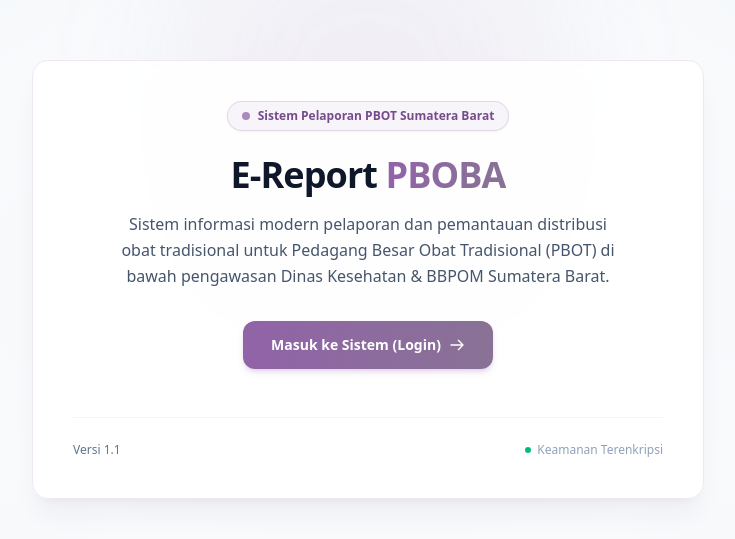
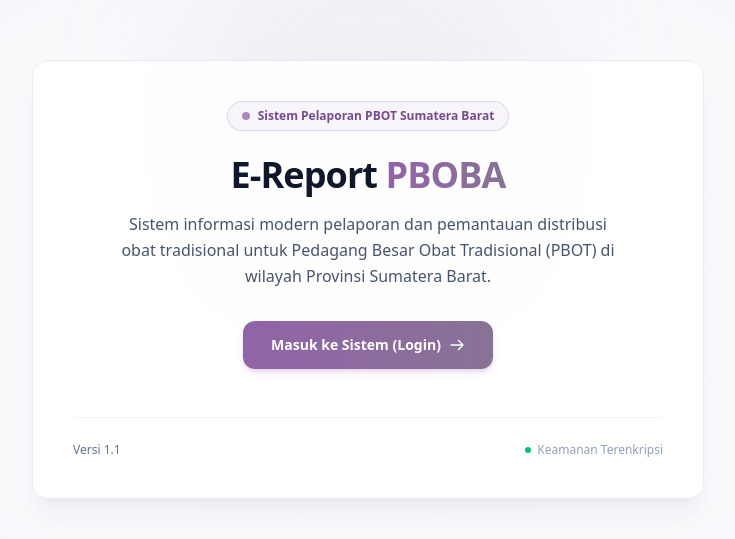
Before and after one commit to supremeinori/ereport, a Next.js app: page / in a window 1280 px wide. Shown: the part 121-660 px from the top of the page, without its empty margins (272-1007 px from the left). Built offline with nearby package versions, Linux system fonts and the light colour scheme.

Commit message:
fix(deploy): migrate middleware to proxy.ts and add allowScripts for Vercel

```diff
--- a/src/app/page.tsx
+++ b/src/app/page.tsx
@@ -16,7 +16,7 @@
         </h1>
         <p className="mt-4 text-base text-slate-600 leading-relaxed max-w-lg mx-auto">
           Sistem informasi modern pelaporan dan pemantauan distribusi obat tradisional
-          untuk Pedagang Besar Obat Tradisional (PBOT) di bawah pengawasan Dinas Kesehatan &amp; BBPOM Sumatera Barat.
+          untuk Pedagang Besar Obat Tradisional (PBOT) di wilayah Provinsi Sumatera Barat.
         </p>
 
         <div className="mt-8 flex flex-col sm:flex-row gap-4 justify-center">
--- a/src/middleware.ts
+++ b/src/proxy.ts
@@ -1,7 +1,7 @@
 import { NextResponse } from "next/server";
 import type { NextRequest } from "next/server";
 
-export async function middleware(request: NextRequest) {
+export async function proxy(request: NextRequest) {
   const { pathname } = request.nextUrl;
   const sessionCookie = request.cookies.get("ereport_session")?.value;
 
```
Also changed, not shown: package.json (+7 -0 lines).
